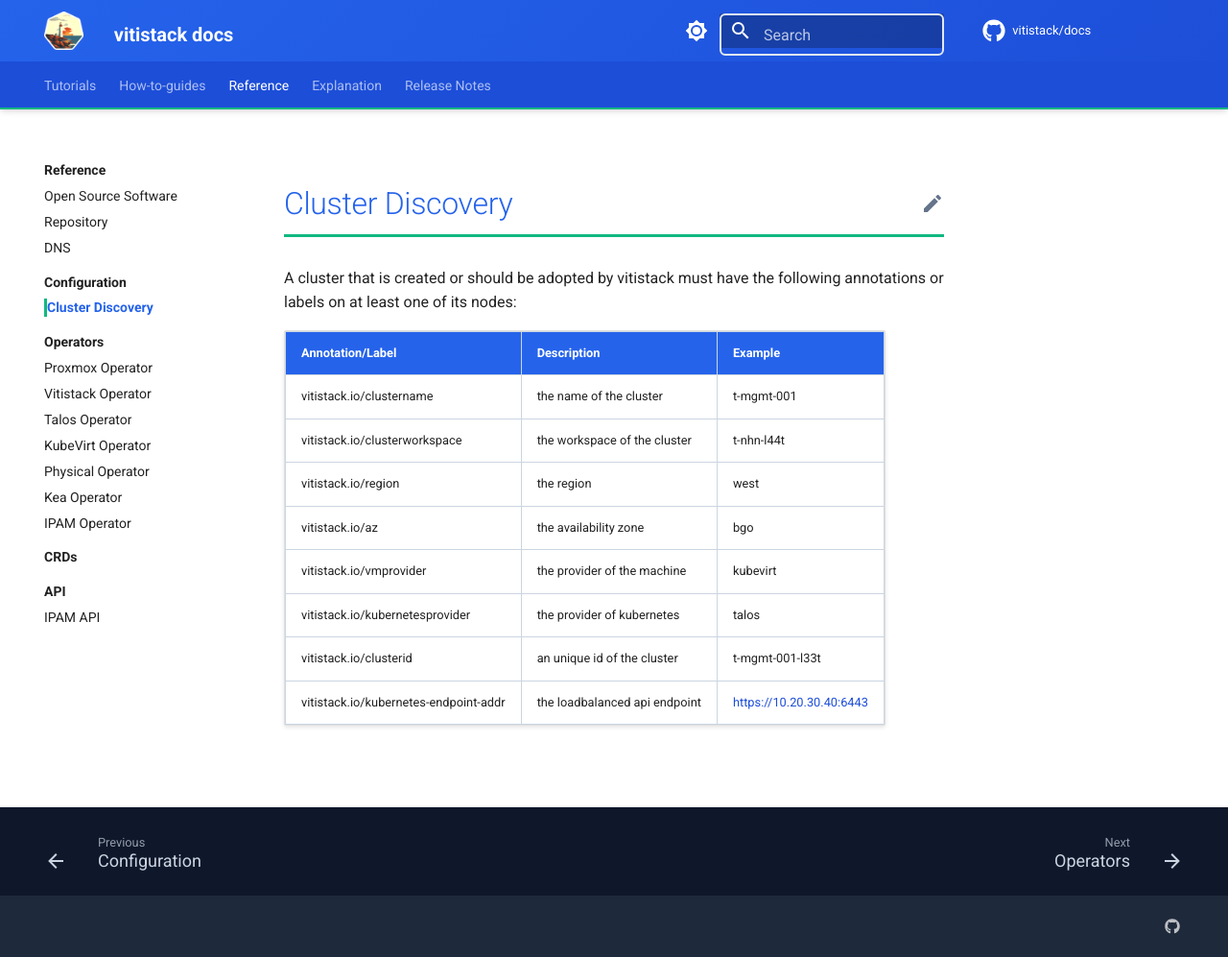
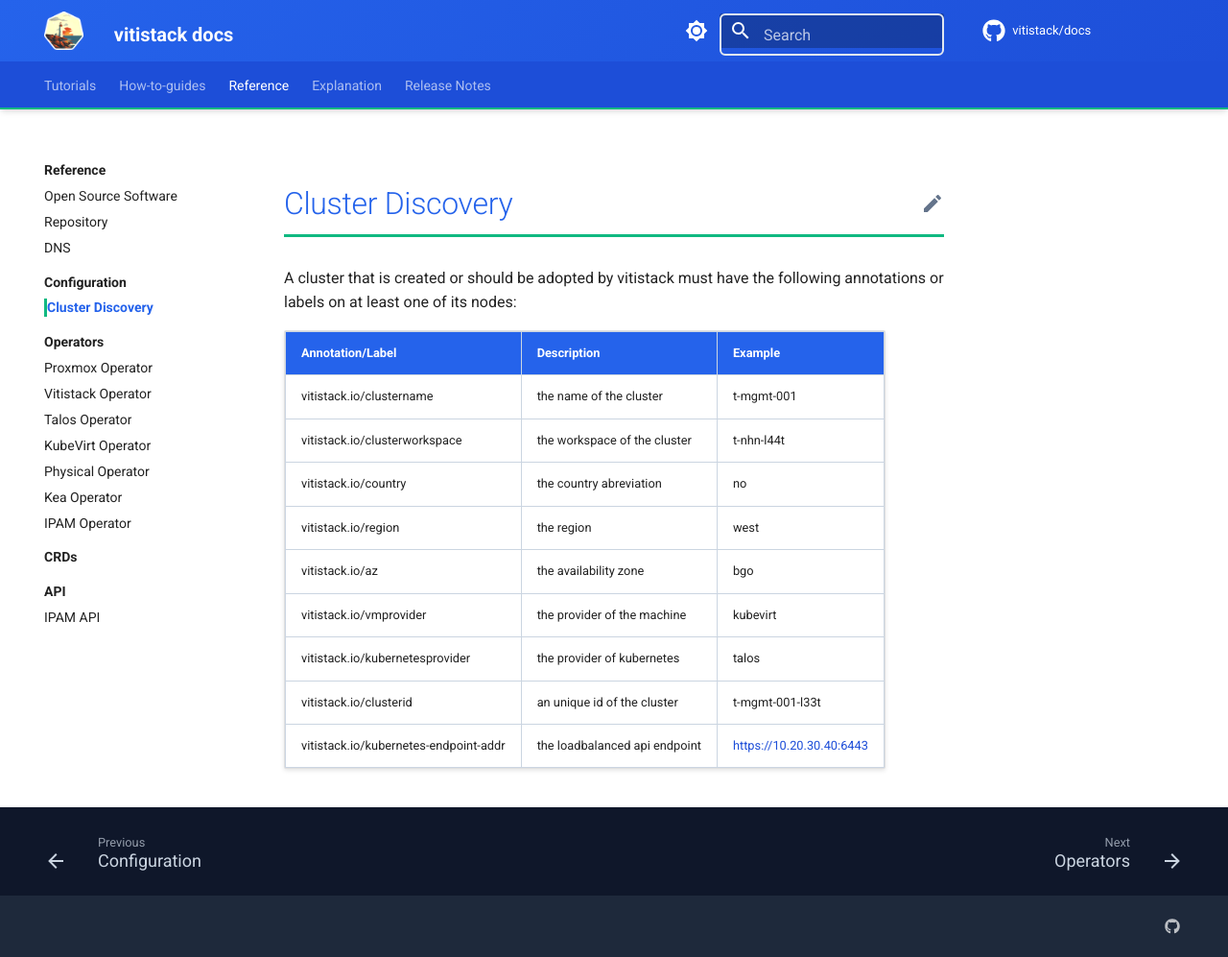
Before and after one commit to vitistack/docs, an MkDocs documentation site: the page built from docs/reference/configuration/clusterdiscovery.md, in a window 1280 px wide and 997 px high. Shown: the whole window at 96% size. Built offline with MkDocs 1.6.1 and Material for MkDocs 9.7.7, drawn with Linux system fonts in a browser that asks for light colours; comment, search, counter and statistics services are not loaded.

Commit message:
Update clusterdiscovery.md

```diff
--- a/docs/reference/configuration/clusterdiscovery.md
+++ b/docs/reference/configuration/clusterdiscovery.md
@@ -6,6 +6,7 @@
 |---|---|---|
 |vitistack.io/clustername|the name of the cluster|t-mgmt-001|
 |vitistack.io/clusterworkspace|the workspace of the cluster|t-nhn-l44t|
+|vitistack.io/country|the country abreviation|no|
 |vitistack.io/region|the region|west|
 |vitistack.io/az|the availability zone|bgo|
 |vitistack.io/vmprovider|the provider of the machine|kubevirt|
```
